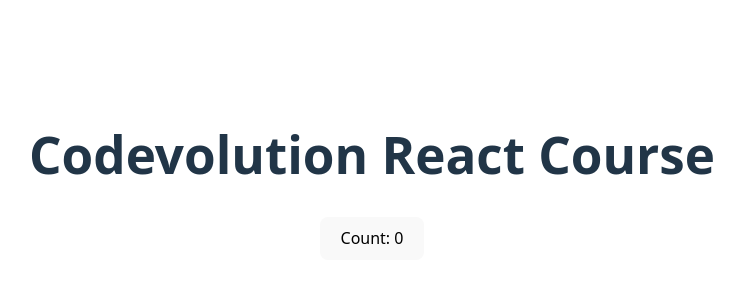
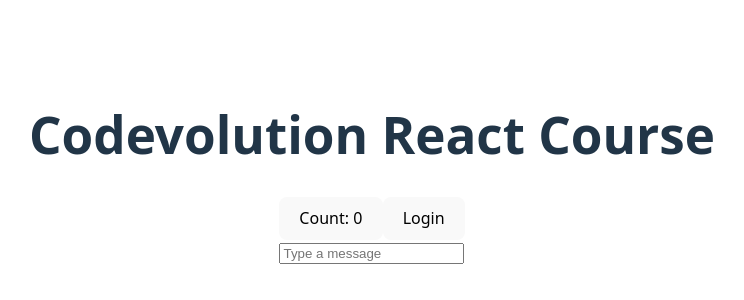
Before and after one commit to Miko-29/react-essentials, a React app in the folder state-demo/: page / in a window 1280 px wide. Shown: the part 224-524 px from the top of the page, without its empty margins (268-1012 px from the left). Built offline with nearby package versions, Linux system fonts and the light colour scheme; the HTML template or start-up script is replaced by a standard one.

Commit message:
useState hook

```diff
--- a/state-demo/src/App.jsx
+++ b/state-demo/src/App.jsx
@@ -3,14 +3,14 @@
 import viteLogo from '/vite.svg'
 import './App.css'
 import { Counter } from './Counter'
+import { LoginCard } from './LoginCard'
 
 function App() {
-  const [count, setCount] = useState(0)
-
   return (
     <>
       <h1>Codevolution React Course</h1>
       <Counter />
+      <LoginCard/>
     </>
   )
 }
--- a/state-demo/src/Counter.jsx
+++ b/state-demo/src/Counter.jsx
@@ -2,7 +2,10 @@
 
 export const Counter = () => {
 
-    const [count, setCount] = useState(0); // Array destructing
+    const [count, setCount] = useState(() => {
+        console.log("initial state function called");
+        return 0;
+    }); // Array destructing
     // currentValue, setterFunction = useState(initialValue)
 
     console.log("Counter component rendered with count", count)
--- /dev/null
+++ b/state-demo/src/LoginCard.jsx
@@ -0,0 +1,24 @@
+import { useState } from "react";
+
+export const LoginCard = () => {
+    const [isLoggedIn, setIsLoggedIn] = useState(false);
+    const [message, setMessage] = useState("")
+
+    const handleLogin = () => {
+        setIsLoggedIn(!isLoggedIn);
+    }
+
+    const handleChange = (event) => {
+         setMessage(event.target.value);
+    }
+
+    return (
+        <>
+            <button onClick={handleLogin}>{isLoggedIn ? "Logout" : "Login"}</button>
+            <div>
+                <input type="text" placeholder="Type a message" value={message} onChange={handleChange}/>
+                <p>{message}</p>
+            </div>
+        </>
+    )
+}
```
